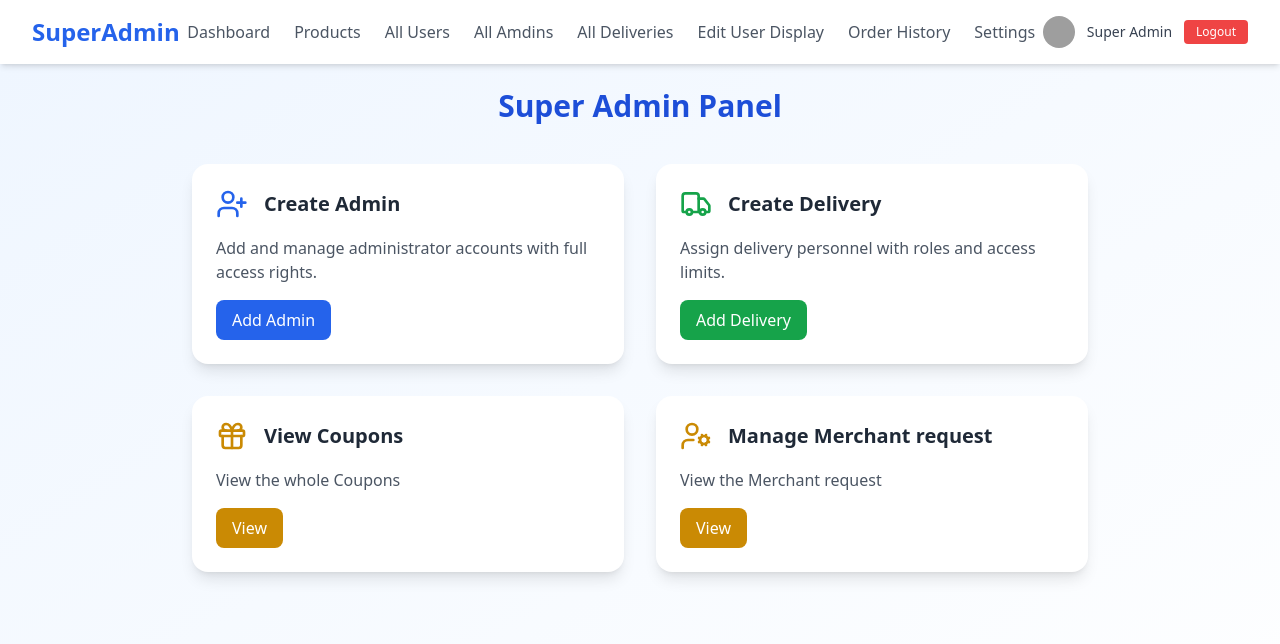
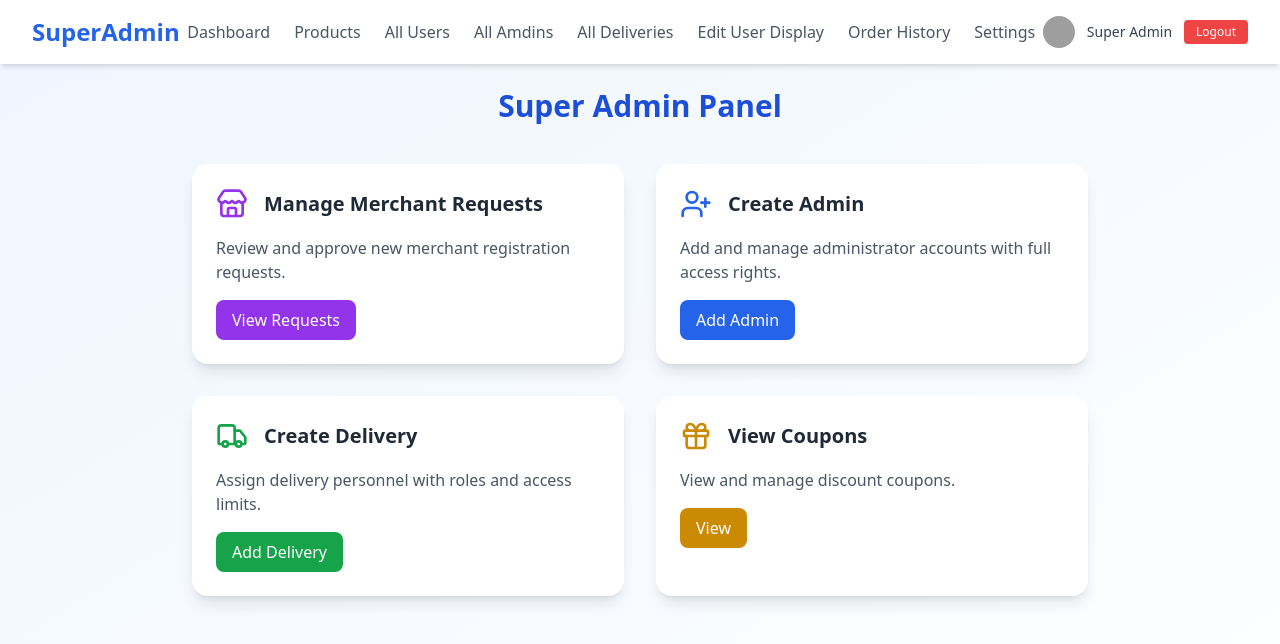
Before and after one commit to hainweb/ecom-superadmin-frontend, a React (Create React App) app: page / in a window 1280 px wide. Shown: the top 644 px of the page. Built offline with nearby package versions, Linux system fonts and the light colour scheme; no server answers; sample sign-in values are in the browser's storage; grey boxes are pictures that could not be loaded.

Commit message:
update(UI): change the alignation of cards

```diff
--- a/src/pages/index.jsx
+++ b/src/pages/index.jsx
@@ -1,5 +1,5 @@
 import React from "react";
-import { UserPlus, Truck, Gift, UserCog } from "lucide-react";
+import { UserPlus, Truck, Gift, Store } from "lucide-react";
 import { Link } from "react-router-dom";
 
 function Index() {
@@ -12,13 +12,29 @@ function Index() {
 
         {/* Cards Container */}
         <div className="grid grid-cols-1 md:grid-cols-2 gap-8">
+      {/* Manage Merchant Request Card */}
+      <div className="bg-white rounded-2xl shadow-lg p-6 hover:shadow-xl transition">
+        <div className="flex items-center space-x-4 mb-4">
+          <Store className="text-purple-600" size={32} />
+          <h2 className="text-xl font-semibold text-gray-800">
+            Manage Merchant Requests
+          </h2>
+        </div>
+        <p className="text-gray-600">
+          Review and approve new merchant registration requests.
+        </p>
+        <Link to="/merchant-requests">
+          <button className="mt-4 bg-purple-600 hover:bg-purple-700 text-white px-4 py-2 rounded-lg">
+            View Requests
+          </button>
+        </Link>
+      </div>
+
       {/* Admin Card */}
       <div className="bg-white rounded-2xl shadow-lg p-6 hover:shadow-xl transition">
         <div className="flex items-center space-x-4 mb-4">
           <UserPlus className="text-blue-600" size={32} />
-              <h2 className="text-xl font-semibold text-gray-800">
-                Create Admin
-              </h2>
+          <h2 className="text-xl font-semibold text-gray-800">Create Admin</h2>
         </div>
         <p className="text-gray-600">
           Add and manage administrator accounts with full access rights.
@@ -34,9 +50,7 @@ function Index() {
       <div className="bg-white rounded-2xl shadow-lg p-6 hover:shadow-xl transition">
         <div className="flex items-center space-x-4 mb-4">
           <Truck className="text-green-600" size={32} />
-              <h2 className="text-xl font-semibold text-gray-800">
-                Create Delivery
-              </h2>
+          <h2 className="text-xl font-semibold text-gray-800">Create Delivery</h2>
         </div>
         <p className="text-gray-600">
           Assign delivery personnel with roles and access limits.
@@ -47,30 +61,15 @@ function Index() {
           </button>
         </Link>
       </div>
+
       {/* Coupon Card */}
       <div className="bg-white rounded-2xl shadow-lg p-6 hover:shadow-xl transition">
         <div className="flex items-center space-x-4 mb-4">
           <Gift className="text-yellow-600" size={32} />
-              <h2 className="text-xl font-semibold text-gray-800">
-                View Coupons
-              </h2>
+          <h2 className="text-xl font-semibold text-gray-800">View Coupons</h2>
         </div>
-            <p className="text-gray-600">View the whole Coupons</p>
+        <p className="text-gray-600">View and manage discount coupons.</p>
         <Link to="/all-coupons">
-              <button className="mt-4 bg-yellow-600 hover:bg-yellow-700 text-white px-4 py-2 rounded-lg">
-                View
-              </button>
-            </Link>
-          </div>
-          <div className="bg-white rounded-2xl shadow-lg p-6 hover:shadow-xl transition">
-            <div className="flex items-center space-x-4 mb-4">
-              <UserCog className="text-yellow-600" size={32} />
-              <h2 className="text-xl font-semibold text-gray-800">
-                Manage Merchant request
-              </h2>
-            </div>
-            <p className="text-gray-600">View the Merchant request</p>
-            <Link to="/merchant-requests">
           <button className="mt-4 bg-yellow-600 hover:bg-yellow-700 text-white px-4 py-2 rounded-lg">
             View
           </button>
```
Lines whose indentation alone changed are shown as unchanged.
